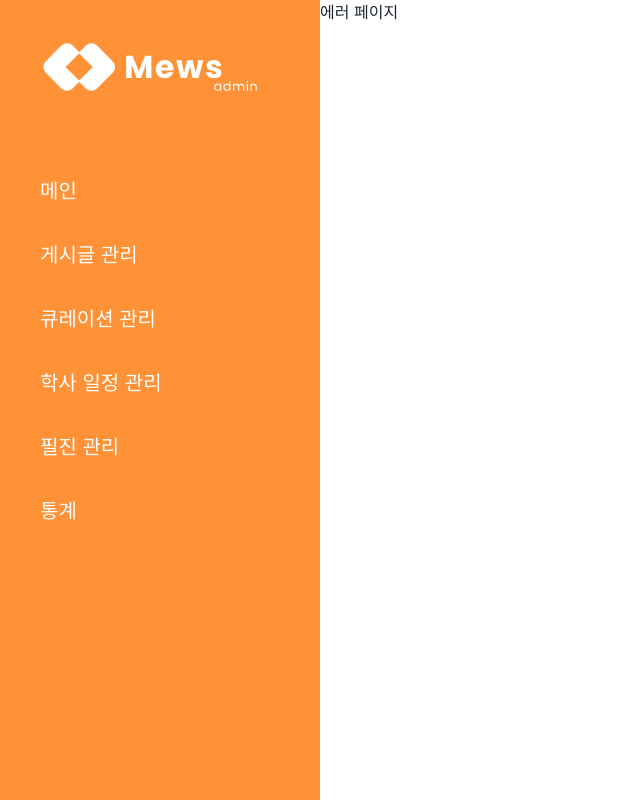
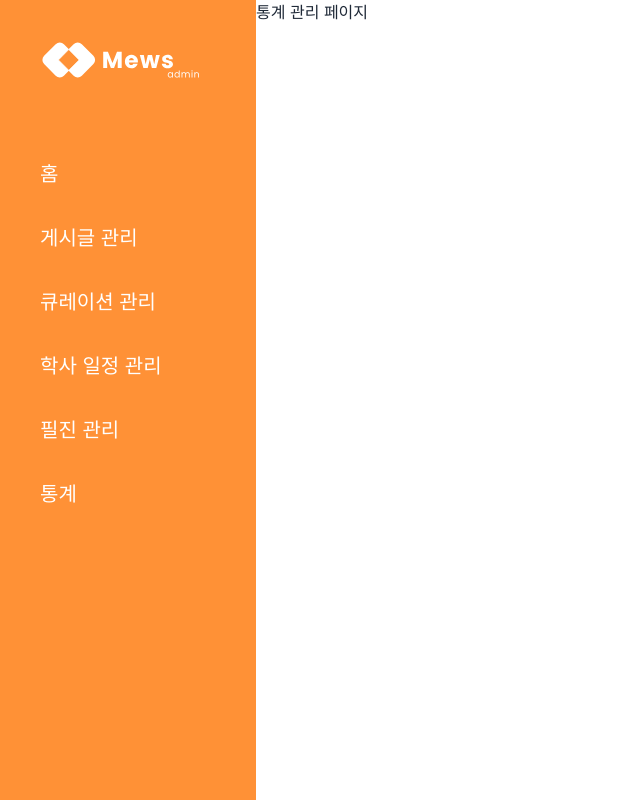
Before and after one commit to Mews-MIS/Mews-admin, a React (Vite) app: page /statics in a window 1280 px wide. Shown: the whole page, without its empty margins (0-640 px from the left). Built offline with nearby package versions, Linux system fonts and the light colour scheme.

Commit message:
feat: 사이드바 바로가기 추가

```diff
--- a/src/App.tsx
+++ b/src/App.tsx
@@ -7,6 +7,7 @@ import EditorEdit from "./pages/EditorEdit";
 import ScheduleEdit from "./pages/ScheduleEdit";
 import NotFound from "./pages/NotFound";
 import DefaultLayout from "./layouts/DefaultLayout";
+import Statics from "./pages/Statics";
 
 function App() {
   return (
@@ -17,6 +18,7 @@ function App() {
         <Route path={"/curation"} element={<CurationEdit />} />
         <Route path={"/schedule"} element={<ScheduleEdit />} />
         <Route path={"/editor"} element={<EditorEdit />} />
+        <Route path={"/statics"} element={<Statics />} />
         <Route path={"*"} element={<NotFound />} />
       </Route>
     </Routes>
--- a/src/layouts/DefaultLayout.tsx
+++ b/src/layouts/DefaultLayout.tsx
@@ -1,4 +1,4 @@
-import { Outlet } from "react-router-dom";
+import { Link, Outlet } from "react-router-dom";
 import WhiteLogo from "../assets/Icon/WhiteLogo.svg";
 
 interface Props {}
@@ -6,15 +6,27 @@ interface Props {}
 const DefaultLayout = ({}: Props) => {
   return (
     <div className={"flex"}>
-      <aside className={" w-1/4 h-screen bg-[#FF9136] text-white p-10 text-xl"}>
+      <aside className={" w-64 h-screen bg-[#FF9136] text-white p-10 text-xl"}>
         <img src={WhiteLogo} alt={"로고"} />
         <div className={"mt-10"}>
-          <section>메인</section>
-          <section>게시글 관리</section>
-          <section>큐레이션 관리</section>
-          <section>학사 일정 관리</section>
-          <section>필진 관리</section>
-          <section>통계</section>
+          <section>
+            <Link to={"/"}>홈</Link>
+          </section>
+          <section>
+            <Link to={"/article"}>게시글 관리</Link>
+          </section>
+          <section>
+            <Link to={"/curation"}>큐레이션 관리</Link>
+          </section>
+          <section>
+            <Link to={"/schedule"}>학사 일정 관리</Link>
+          </section>
+          <section>
+            <Link to={"/editor"}>필진 관리</Link>
+          </section>
+          <section>
+            <Link to={"/statics"}>통계</Link>
+          </section>
         </div>
       </aside>
       <main>
--- a/src/pages/Statics.tsx
+++ b/src/pages/Statics.tsx
@@ -1,7 +1,7 @@
 const Statics = () => {
   return (
     <>
-      <h1>큐레이션 관리 페이지</h1>
+      <h1>통계 관리 페이지</h1>
     </>
   );
 };
```
